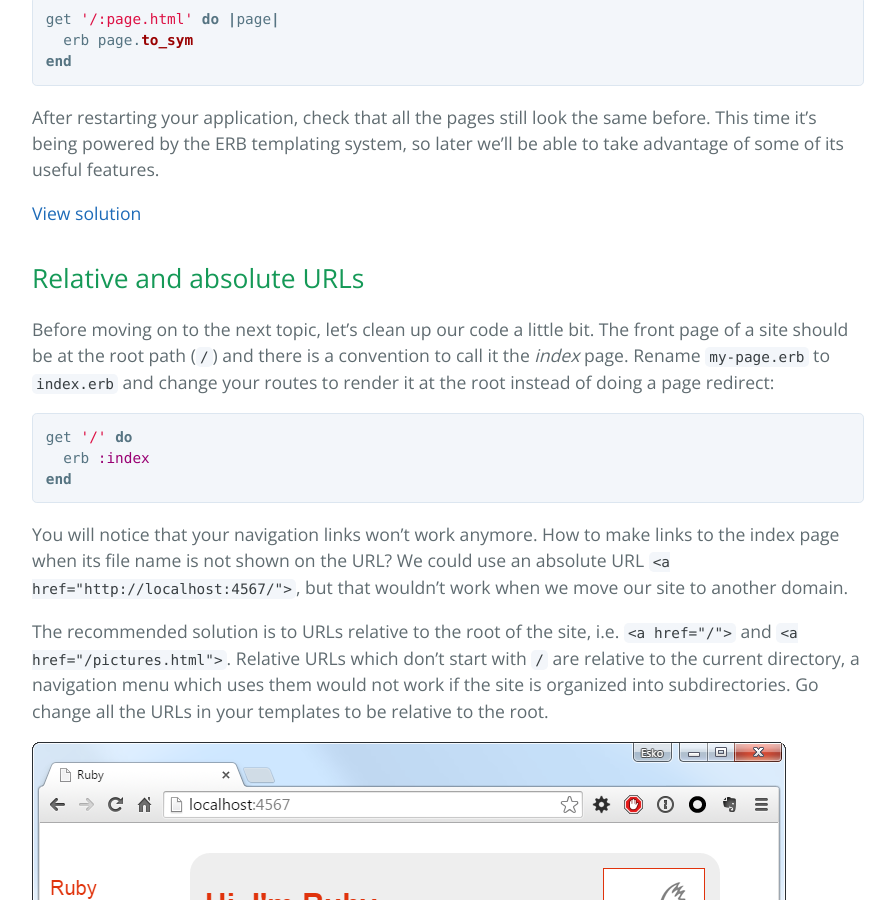
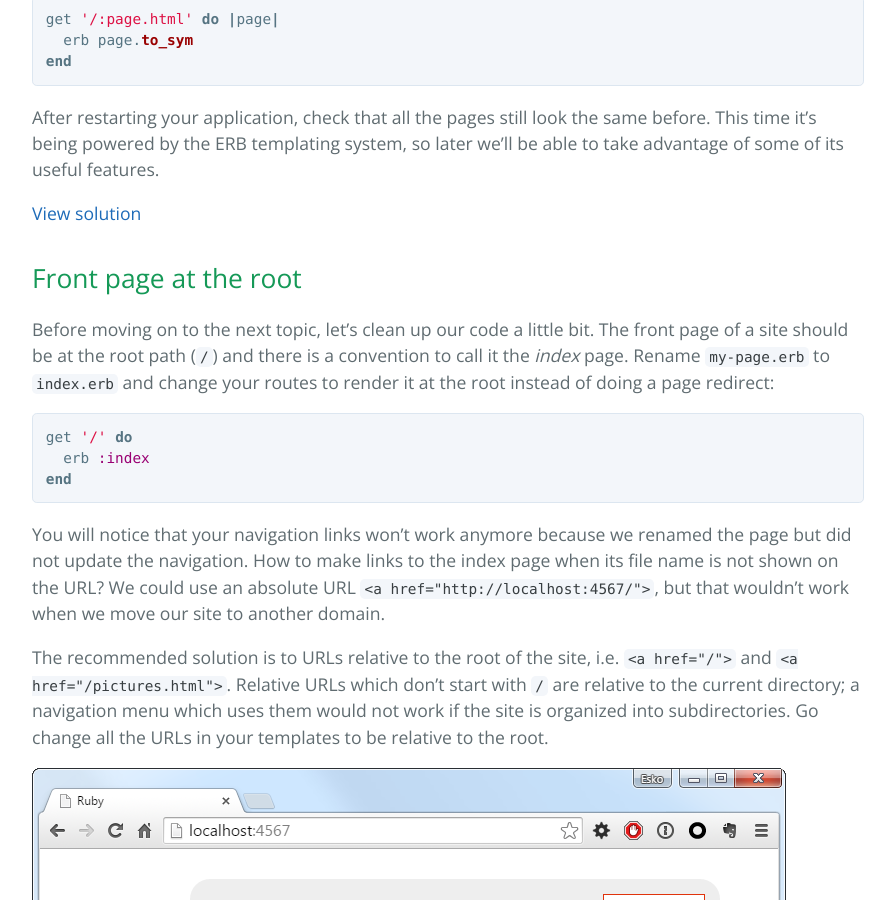
Before and after one commit to luontola/web-intro, a Jekyll site: the page built from templating.md, in a window 1280 px wide and 900 px high, scrolled down 6913 px. Shown: the whole window, without its empty margins (192-1087 px from the left). Built offline with Jekyll 4.4.1, drawn with Linux system fonts in a browser that asks for light colours; Markdown is read by kramdown in place of the engine named in the settings.

Commit message:
Improved subheading and explanation

````diff
--- a/templating.md
+++ b/templating.md
@@ -128,7 +128,7 @@ After restarting your application, check that all the pages still look the same
 [View solution](https://github.com/orfjackal/web-intro-project/commit/480bf7c0cea7183fb26a42c9ac6f9f186b9d0e3b)
 
 
-## Relative and absolute URLs
+## Front page at the root
 
 [//]: # (TODO: consider moving this to the end of this chapter, together with generating the navigation menu)
 
@@ -140,9 +140,9 @@ get '/' do
 end
 ```
 
-You will notice that your navigation links won't work anymore. How to make links to the index page when its file name is not shown on the URL? We could use an absolute URL `<a href="http://localhost:4567/">`, but that wouldn't work when we move our site to another domain.
+You will notice that your navigation links won't work anymore because we renamed the page but did not update the navigation. How to make links to the index page when its file name is not shown on the URL? We could use an absolute URL `<a href="http://localhost:4567/">`, but that wouldn't work when we move our site to another domain.
 
-The recommended solution is to URLs relative to the root of the site, i.e. `<a href="/">` and `<a href="/pictures.html">`. Relative URLs which don't start with `/` are relative to the current directory, a navigation menu which uses them would not work if the site is organized into subdirectories. Go change all the URLs in your templates to be relative to the root.
+The recommended solution is to URLs relative to the root of the site, i.e. `<a href="/">` and `<a href="/pictures.html">`. Relative URLs which don't start with `/` are relative to the current directory; a navigation menu which uses them would not work if the site is organized into subdirectories. Go change all the URLs in your templates to be relative to the root.
 
 ![Front page at the root](/screenshots/templating-index.png)
 
````
